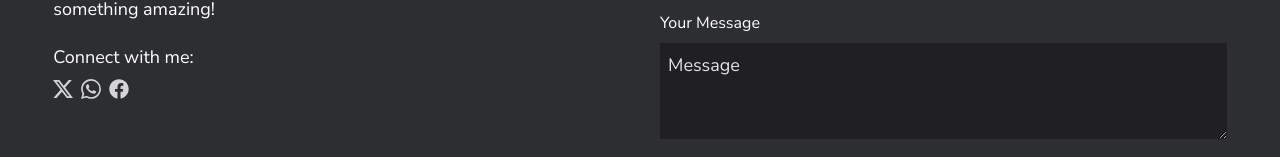
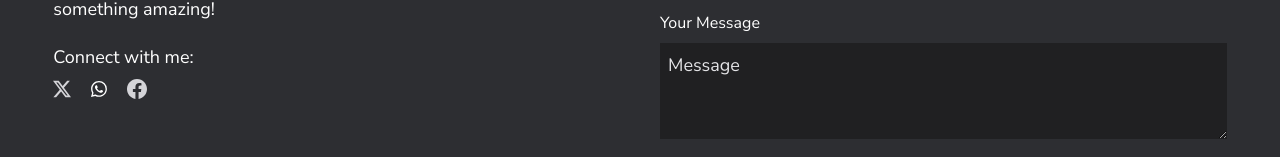
Before and after one commit to Litezy/my-portfolio, a React (Vite) app: page /contact in a window 1280 px wide. Shown: the part 329-486 px from the top of the page. Built offline with nearby package versions, Linux system fonts and the light colour scheme.

Commit message:
links attached

```diff
--- a/src/App.jsx
+++ b/src/App.jsx
@@ -1,7 +1,5 @@
-import { useState } from 'react'
-import reactLogo from './assets/react.svg'
-import viteLogo from '/vite.svg'
-import { BrowserRouter, Route, Routes } from 'react-router-dom'
+import { useState, useEffect } from 'react'
+import { BrowserRouter, Route, Routes, useLocation } from 'react-router-dom'
 import AppLayout from './utils/AppLayout'
 import Home from './components/Home'
 import Contact from './components/Contact'
@@ -10,22 +8,44 @@ import About from './components/About'
 
 
 function App() {
+  // Define routes
+  const GeneralRoutes = [
+    { path: '/', Component: Home },
+    { path: 'contact', Component: Contact },
+    { path: 'projects', Component: Projects },
+    { path: 'about', Component: About }
+  ];
 
-  const GeneralRoutes = [
-    {path:'/', Component: Home},
-    {path:'contact', Component: Contact},
-    {path:'projects', Component: Projects},
-    {path:'about', Component: About}
-]
   return (
-   <BrowserRouter>
-   <Routes>
-    {GeneralRoutes.map((item,i) => (
-      <Route key={i} path={item.path} element={<AppLayout><item.Component/></AppLayout>} />
-    ))}
-   </Routes>
-   </BrowserRouter>
-  )
+    <BrowserRouter>
+      <ScrollToTopOnRouteChange />
+      <Routes>
+        {GeneralRoutes.map((item, i) => (
+          <Route
+            key={i}
+            path={item.path}
+            element={
+              <AppLayout>
+                <item.Component />
+              </AppLayout>
+            }
+          />
+        ))}
+      </Routes>
+    </BrowserRouter>
+  );
 }
 
-export default App
+const  ScrollToTopOnRouteChange =()=> {
+  const location = useLocation();
+  const scrollToTop = () => {
+    window.scrollTo({ top: 0, behavior: 'smooth' });
+  };
+  useEffect(() => {
+    scrollToTop();
+  }, [location]);
+
+  return null;
+}
+
+export default App;
--- a/src/components/Contact.jsx
+++ b/src/components/Contact.jsx
@@ -1,5 +1,5 @@
 import React from 'react'
-import { BsTwitterX } from "react-icons/bs";
+import { BsFacebook, BsTwitterX, BsWhatsapp } from "react-icons/bs";
 import { SiWhatsapp } from "react-icons/si";
 import { FaFacebook } from "react-icons/fa";
 import { Link } from 'react-router-dom';
@@ -21,11 +21,11 @@ const Contact = () => {
             <div data-aos="fade-right" data-aos-duration="1000" className="text-lg">I’m always excited to connect, collaborate, or help you bring your ideas to life. Whether you’re looking for a developer to work on your next project or just want to say hi, feel free to reach out. Let’s create something amazing!</div>
             <div data-aos="fade-up-left" data-aos-duration="1000" className="flex items-start flex-col gap-2">
               <div className="text-lg">Connect with me:</div>
-              <div className="flex items-center gap-2">
-                <Link className='text-xl text-zinc-300' target="_blank" ><BsTwitterX /></Link>
+              <div className="flex items-center gap-5">
+                <Link to={`https://x.com/_litezy/`} className='text-lg  text-zinc-300' target="_blank" ><BsTwitterX /></Link>
 
-                <Link className='text-xl text-zinc-300' target="_blank" ><SiWhatsapp /></Link>
-                <Link className='text-xl text-zinc-300' target="_blank" ><FaFacebook /></Link>
+                <Link lassName='text-xl text-zinc-300'  to="https://wa.me/+2348134972329?text=Hi%20I%20would%20love%20to%20connect!" target="_blank"> <BsWhatsapp /></Link>
+                <Link to={`https://web.facebook.com/Iammrlite/`} className='text-xl text-zinc-300' target="_blank" ><BsFacebook /></Link>
               </div>
             </div>
           </div>
--- a/src/utils/utils.js
+++ b/src/utils/utils.js
@@ -23,6 +23,8 @@ import todo from '../assets/projects/todo.png'
 import tictac from '../assets/projects/tictac.png'
 import ecom from '../assets/projects/ecom.png'
 import toast from 'react-hot-toast'
+import { useLocation } from "react-router-dom"
+import { useEffect } from "react"
 
 
 
```
